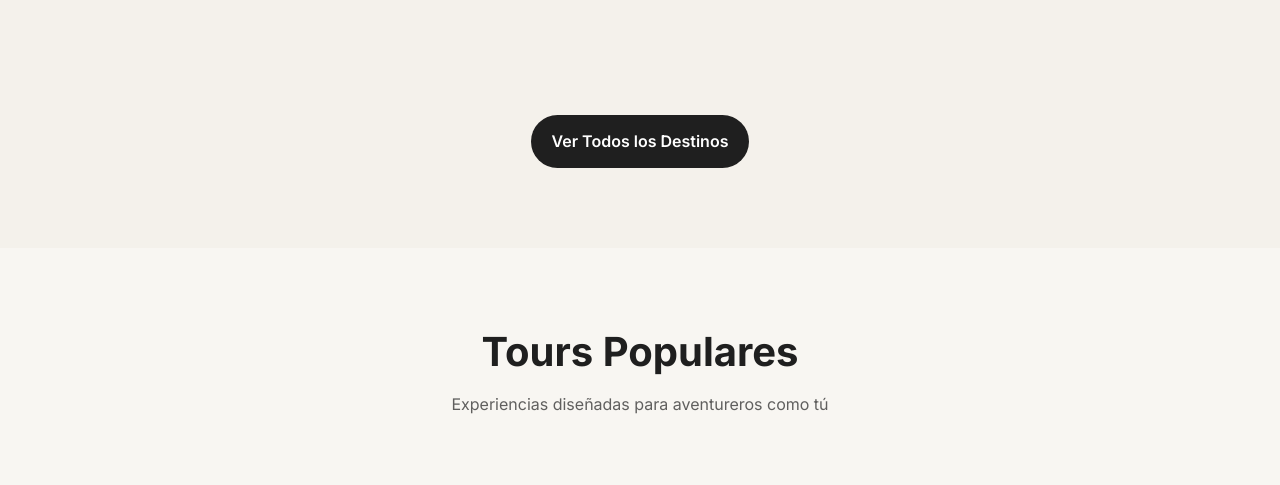
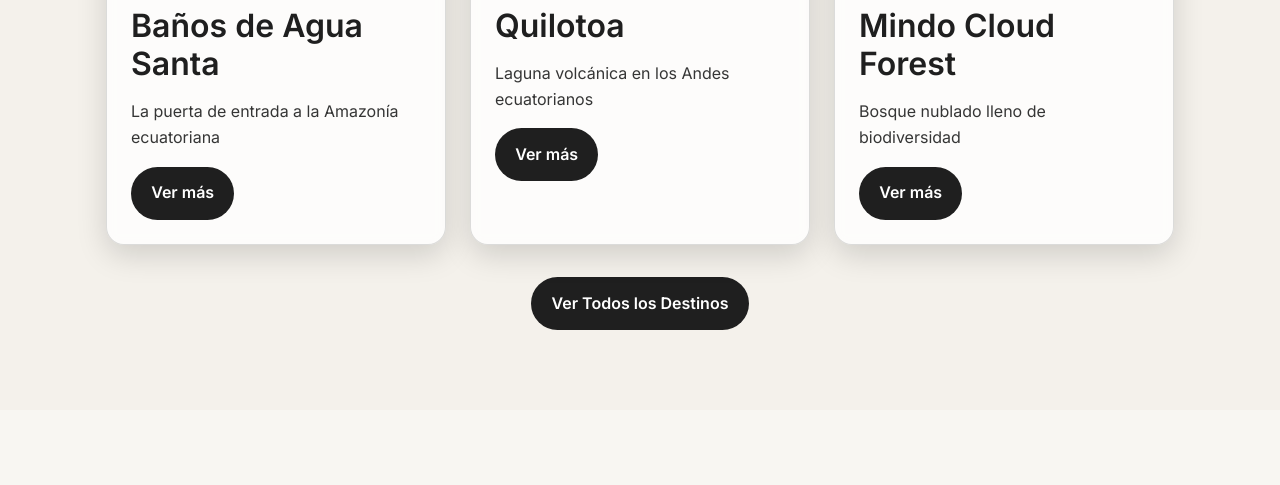
Before and after one commit to 75BOSS/Agencia-de-viajes, a PHP site: page /index.php in a window 1280 px wide. Shown: the part 1308-1793 px from the top of the page. Run offline with PHP 8.4, Linux system fonts and the light colour scheme; data comes from the database, SQL or seed files in the repository.

Commit message:
error de carga de elementos

```diff
--- a/inc/db.php
+++ b/inc/db.php
@@ -22,6 +22,7 @@ try {
             PDO::ATTR_EMULATE_PREPARES => false
         ]
     );
+    $pdo->setAttribute(PDO::ATTR_ERRMODE, PDO::ERRMODE_EXCEPTION);
 } catch (PDOException $e) {
     die("Error de conexión: " . $e->getMessage());
 }
@@ -104,3 +105,24 @@ CREATE TABLE IF NOT EXISTS reservations (
 
 $pdo->exec($sql);
 ?>
+
+<!DOCTYPE html>
+<html lang="es">
+<head>
+    <meta charset="UTF-8">
+    <meta name="viewport" content="width=device-width, initial-scale=1.0">
+    <title>Document</title>
+    <link rel="stylesheet" href="/assets/css/styles.css">
+</head>
+<body>
+    <?php include 'inc/header.php'; ?>
+
+    <main>
+        <!-- Contenido principal -->
+    </main>
+
+    <?php include 'inc/footer.php'; ?>
+
+    <script src="/assets/js/app.js"></script>
+</body>
+</html>
--- a/index.php
+++ b/index.php
@@ -171,46 +160,12 @@ $stats = $pdo->query($stats_sql)->fetch();
 
             <div class="grid grid-3">
                 <?php foreach ($destinations as $destination): ?>
-                    <div class="card card-hover animate-on-scroll image-reveal">
-                        <?php if ($destination['image_url']): ?>
-                            <img src="<?= e($destination['image_url']) ?>"
-                                 alt="<?= e($destination['name']) ?>"
-                                 class="card-image">
-                        <?php endif; ?>
-
+                    <div class="card">
+                        <img src="<?= e($destination['image_url']) ?>" alt="<?= e($destination['name']) ?>">
                         <div class="card-content">
-                            <div class="card-subtitle">
-                                <?= e($destination['province']) ?>
-                                <?php if ($destination['category_name']): ?>
-                                    <span class="badge badge-secondary"><?= e($destination['category_name']) ?></span>
-                                <?php endif; ?>
-                            </div>
-
-                            <h3 class="card-title"><?= e($destination['name']) ?></h3>
-
-                            <p class="text-muted mb-3">
-                                <?= e(truncate($destination['short_desc'], 120)) ?>
-                            </p>
-
-                            <div style="display: flex; justify-content: space-between; align-items: center;">
-                                <a href="/destino/<?= e($destination['slug']) ?>" class="btn btn-primary btn-small btn-micro magnetic">
-                                    Ver Destino
-                                </a>
-
-                                <?php
-                                // Contar tours disponibles para este destino
-                                $tours_count_sql = "SELECT COUNT(*) as count FROM tours WHERE destination_id = ? AND is_active = 1";
-                                $stmt_count = $pdo->prepare($tours_count_sql);
-                                $stmt_count->execute([$destination['id']]);
-                                $tours_count = $stmt_count->fetch()['count'];
-                                ?>
-
-                                <?php if ($tours_count > 0): ?>
-                                    <span class="text-muted" style="font-size: 0.875rem;">
-                                        <?= $tours_count ?> tour<?= $tours_count > 1 ? 's' : '' ?>
-                                    </span>
-                                <?php endif; ?>
-                            </div>
+                            <h3><?= e($destination['name']) ?></h3>
+                            <p><?= e($destination['short_desc']) ?></p>
+                            <a href="/destino/<?= e($destination['slug']) ?>" class="btn">Ver más</a>
                         </div>
                     </div>
                 <?php endforeach; ?>
```
Also changed, not shown: other parts of index.php (+16 -27 lines), .htaccess.
